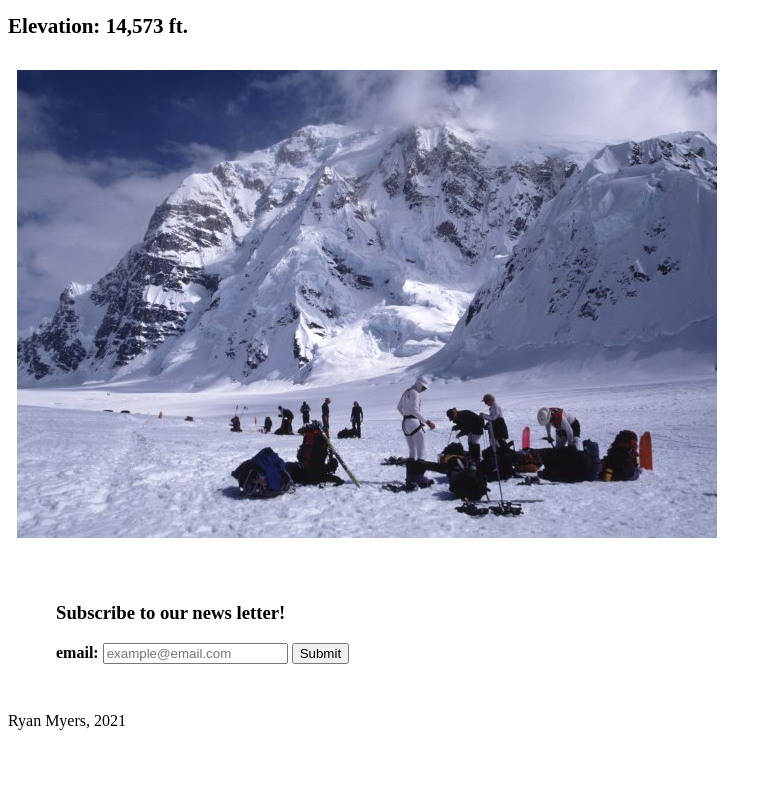
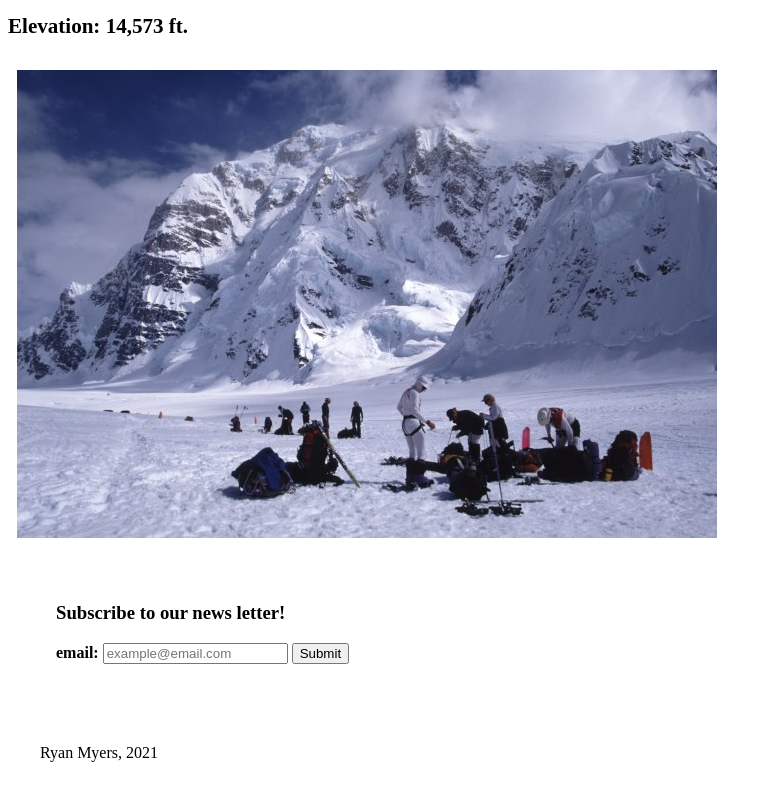
Before and after one commit to ryanmyers1800/Tallest-Mountains, a plain HTML site: page index.html in a window 1280 px wide. Shown: the part 6336-7136 px from the top of the page, without its empty margins (0-771 px from the left). Before the commit the page ends 7074 px from the top, so only its background shows below. Drawn offline with Linux system fonts and the light colour scheme.

Commit message:
added padding to footer

```diff
--- a/css/styles.css
+++ b/css/styles.css
@@ -21,6 +21,9 @@ div {
     font-size:large;
 }
 
+footer {
+    padding: 2em;
+}
 /*class selectors*/
 
 .main-header,
```
